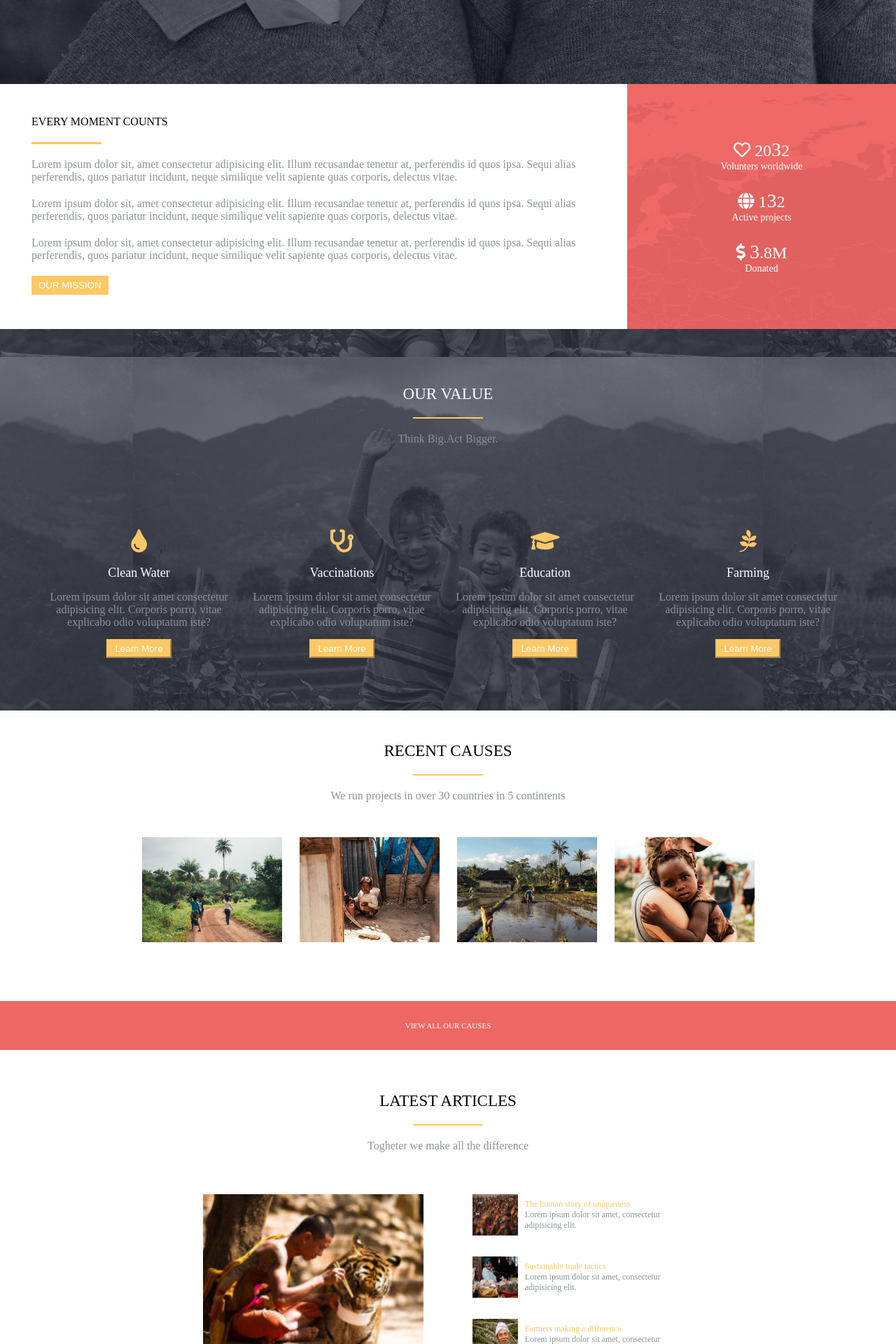
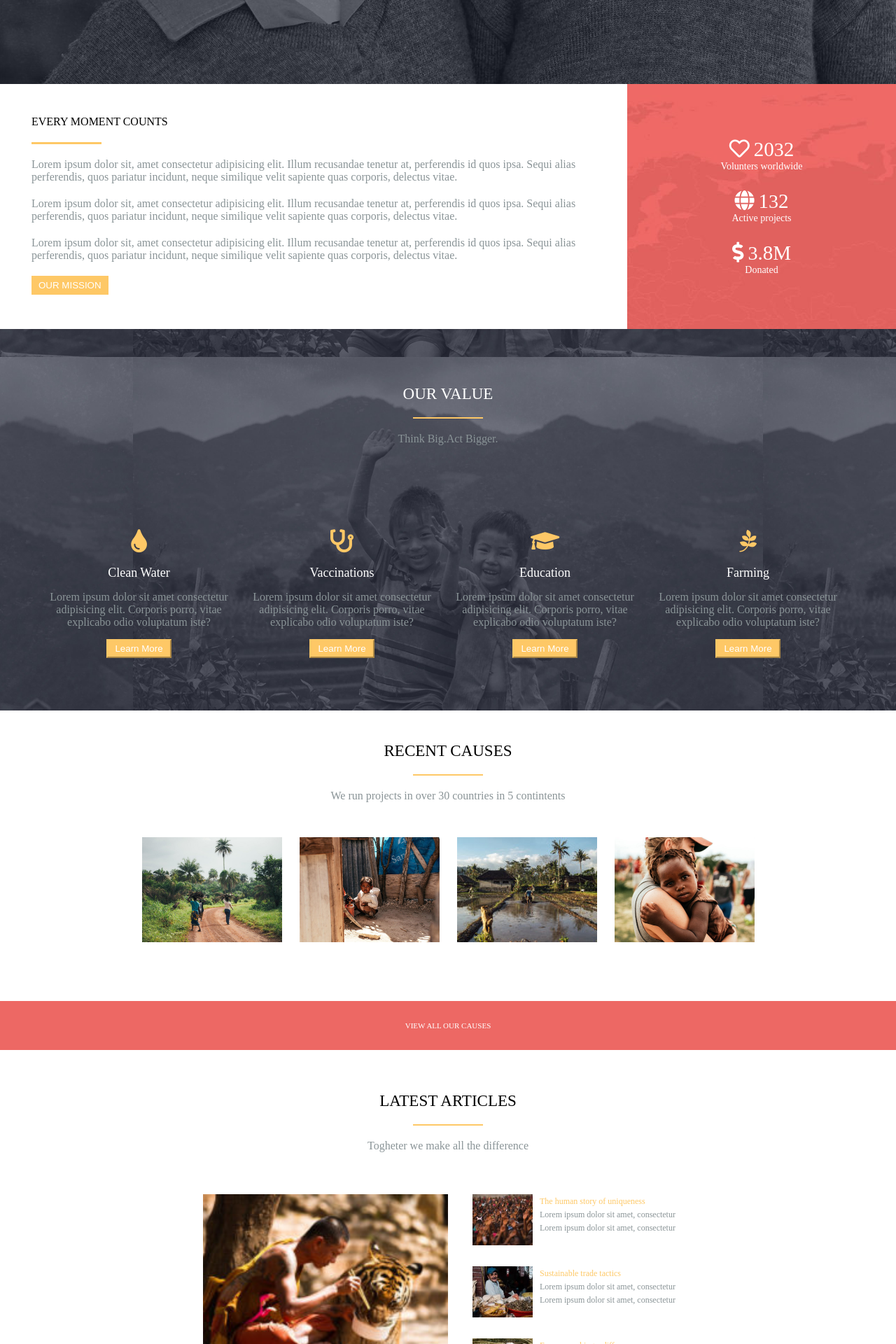
Before and after one commit to Cristian1231233/proj-html-vuejs, a Vue app: page / in a window 1280 px wide. Shown: the part 480-2400 px from the top of the page at 70% size. Built offline with nearby package versions, Linux system fonts and the light colour scheme.

Commit message:
miglioramenti strutturali

```diff
--- a/src/components/Main.vue
+++ b/src/components/Main.vue
@@ -84,22 +84,26 @@ export default {
                {
                    image: 'photo-1444664597500-035db93e2323-177x142.jpg',
                    testo: 'The human story of uniqueness',
-                   paragrafo: 'Lorem ipsum dolor sit amet, consectetur adipisicing elit.'
+                   paragrafo: 'Lorem ipsum dolor sit amet, consectetur',
+                   paragrafo2: 'Lorem ipsum dolor sit amet, consectetur'
                },
                {
                    image: 'photo-1447430617419-95715602278e-177x142.jpg',
                    testo: 'Sustainable trade tactics',
-                   paragrafo: 'Lorem ipsum dolor sit amet, consectetur adipisicing elit.'
+                   paragrafo: 'Lorem ipsum dolor sit amet, consectetur',
+                   paragrafo2: 'Lorem ipsum dolor sit amet, consectetur'
                },
                {
                    image: 'photo-1460230525622-630fe3294cd7-177x142.jpg',
                    testo: 'Farmers making a difference',
-                   paragrafo: 'Lorem ipsum dolor sit amet, consectetur adipisicing elit.'
+                   paragrafo: 'Lorem ipsum dolor sit amet, consectetur',
+                   paragrafo2: 'Lorem ipsum dolor sit amet, consectetur'
                },
                {
                    image: 'photo-1460600421604-5e138c208b9c-177x142.jpg',
                    testo: 'Meeting remote tribes in Peru',
-                   paragrafo: 'Lorem ipsum dolor sit amet, consectetur adipisicing elit.'
+                   paragrafo: 'Lorem ipsum dolor sit amet, consectetur',
+                   paragrafo2: 'Lorem ipsum dolor sit amet, consectetur'
                },
 
            ]
@@ -124,7 +128,7 @@ export default {
     min-height: 400px;
     .section-1{
         display: flex;
-        height: 350px;
+        min-height: 350px;
 
         .section-1-left{
             height: 100%;
@@ -153,7 +157,7 @@ export default {
         .section-1-right{
             @include flex(jca);
             flex-direction: column;
-            height: 100%;
+            min-height: 100%;
             width: 30%;
             text-align: center;
             color: white;
@@ -163,7 +167,7 @@ export default {
                 margin: 25px;
                 font-size: 18px;
                 .num{
-                    font-size: 24px;
+                    font-size: 29px;
                     span{
                         font-size: 28px;
                     }
--- a/src/components/Section5.vue
+++ b/src/components/Section5.vue
@@ -25,6 +25,7 @@
              <div class="texts">
                  <div class="orange">{{item.testo}}</div>
                  <p>{{item.paragrafo}}</p>
+                 <p>{{item.paragrafo2}}</p>
              </div>
          </div>
 
@@ -81,7 +82,7 @@ export default {
             color: $color-gray;
         }
         .image-text{
-            width: 45%;
+            width: 50%;
             min-height: 300px;
             .image{
                 width: 100%;
@@ -107,7 +108,7 @@ export default {
             margin-bottom: 30px;
             margin-left: auto;
             .images{
-                width: 76px;
+                width: 86px;
                 img{
                     width: 100%;
                     height: 100%;
@@ -115,7 +116,10 @@ export default {
             }
             .texts{
                 font-size: 12px;
-                margin: 7px 10px;
+                margin: 3px 10px;
+                p{
+                    margin-top: 4px;
+                }
                 .orange{
                     color: $color-orange;
                 }
```
